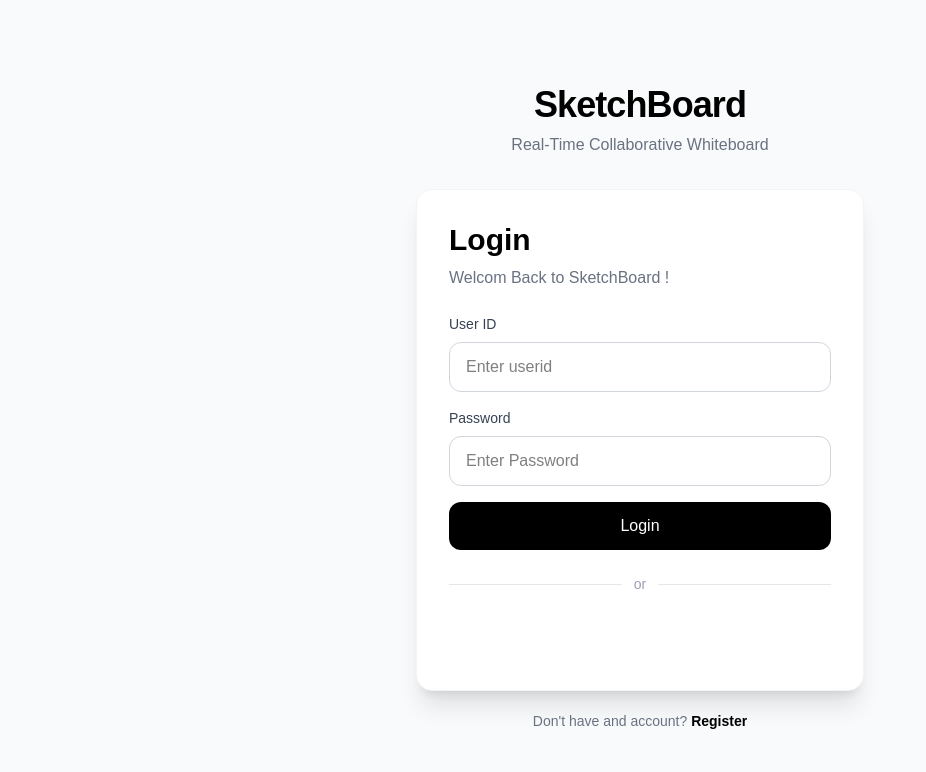
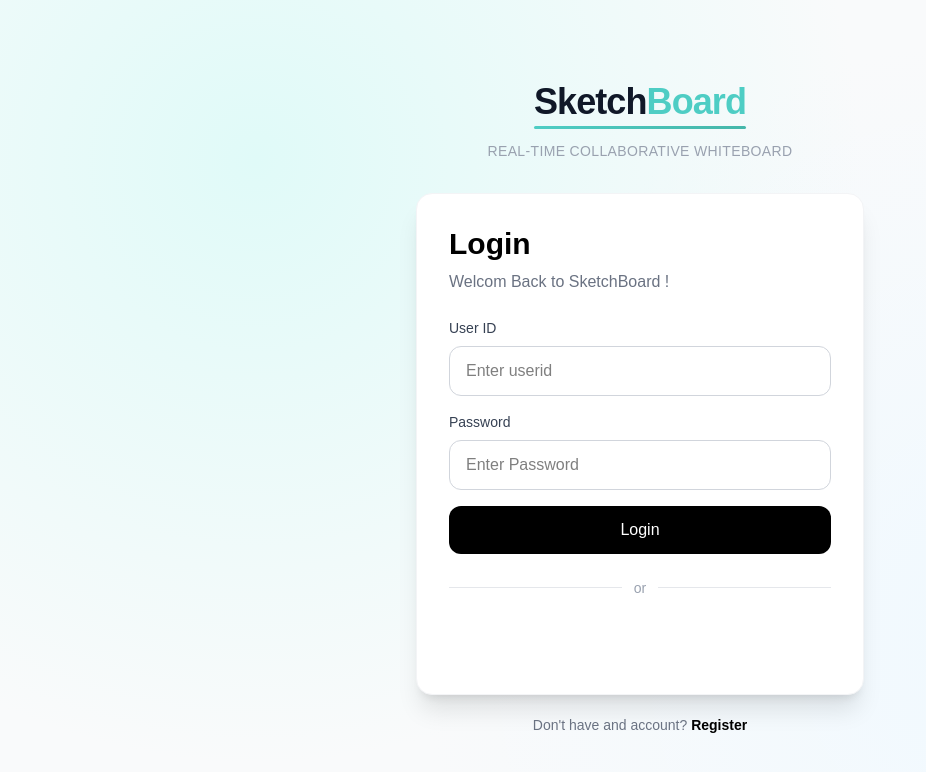
Before and after one commit to jaisondavid-m/collaborative-whiteBoard, a React (Vite) app in the folder client/: page /login in a window 1280 px wide. Shown: the top 772 px of the page, without its empty margins (0-926 px from the left). Built offline with nearby package versions, Linux system fonts and the light colour scheme; no server answers.

Commit message:
updated the ui of auth page

```diff
--- a/client/src/Components/auth/AuthLayout.jsx
+++ b/client/src/Components/auth/AuthLayout.jsx
@@ -2,12 +2,23 @@ import React from "react"
 
 function AuthLayout({ children }) {
     return (
-        <div className="min-h-screen flex items-center justify-center flex-col bg-gray-50 px-4">
+        <div
+            className="min-h-screen flex items-center justify-center flex-col bg-gray-50 px-4"
+            style={{ backgroundImage: "radial-gradient(circle at 20% 20%, #e0faf8 0%, transparent 50%), radial-gradient(circle at 80% 80%, #f0f9ff 0%, transparent 50%)" }}
+        >
             <div className="mb-8 mt-4 text-center">
-                <h1 className="text-4xl font-bold tracking-tight">
-                    SketchBoard
-                </h1>
-                <p className="text-gray-500 mt-2">
+                <div className="inline-block" >
+                    <h1 className="text-4xl font-bold tracking-tight text-gray-900">
+                        Sketch<span style={{ color: "#4ecdc4" }} >Board</span>
+                    </h1>
+                    <div style={{
+                            height: "3px",
+                            background: "linear-gradient(90deg, #4ecdc4, #45b7aa)",
+                            borderRadius: "2px",
+                            marginTop: "4px",
+                        }} />
+                </div>
+                <p className="text-gray-400 mt-3 text-sm tracking-wide uppercase font-medium">
                     Real-Time Collaborative Whiteboard
                 </p>
             </div>
```
